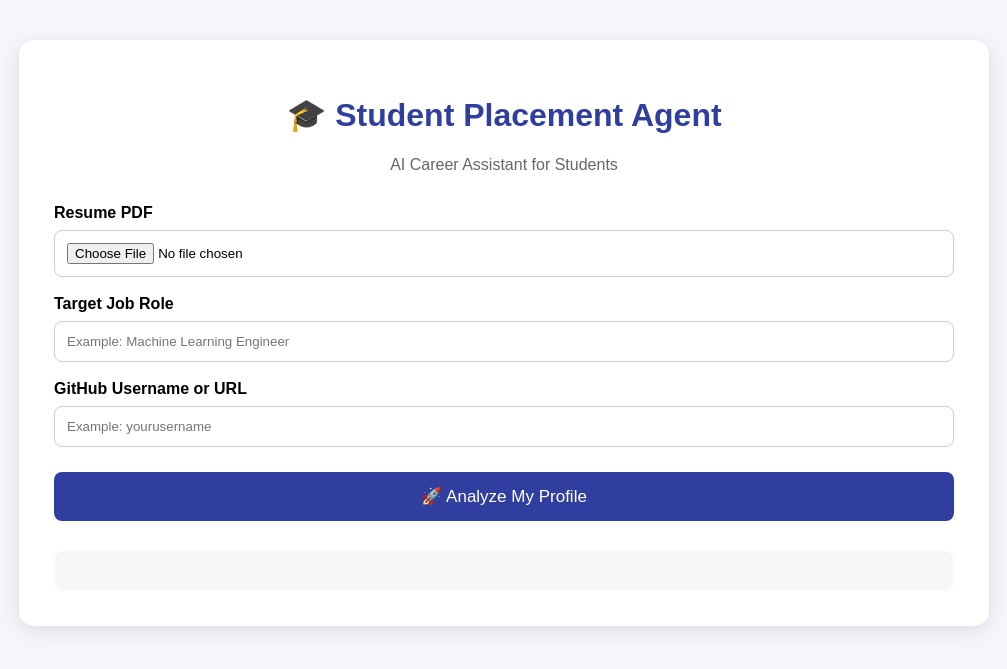
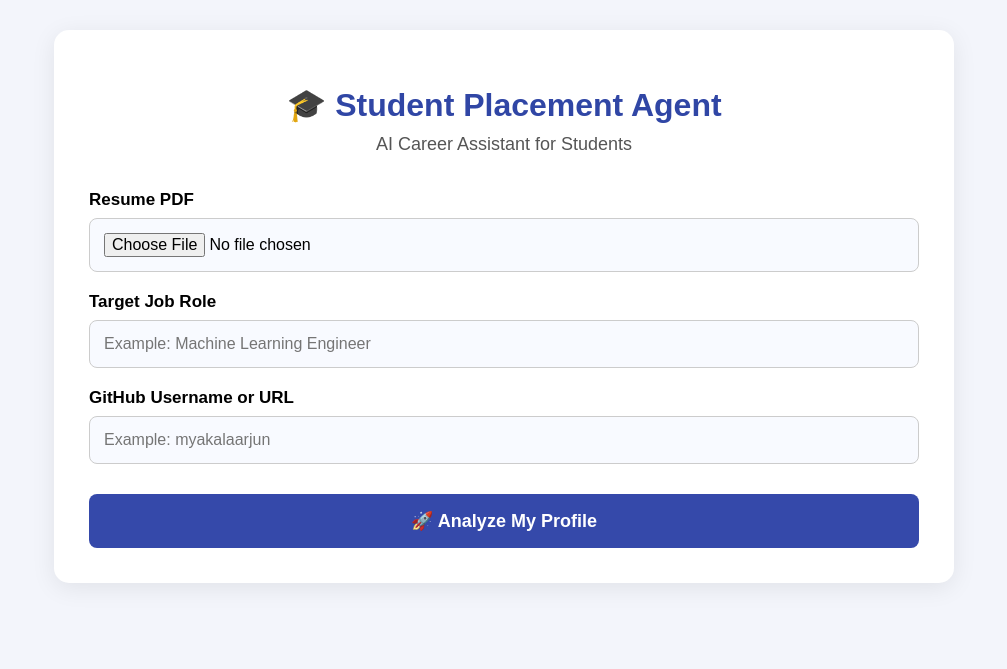
Before and after one commit to myakalaarjun/placement_agent, a FastAPI app: page / in a window 1280 px wide. Shown: the top 669 px of the page, without its empty margins (136-1143 px from the left). Run offline with FastAPI, Linux system fonts and the light colour scheme.

Commit message:
Update index.html

```diff
--- a/templates/index.html
+++ b/templates/index.html
@@ -1,83 +1,171 @@
 <!DOCTYPE html>
-<html>
+<html lang="en">
+
 <head>
+
+    <meta charset="UTF-8">
+
+    <meta name="viewport"
+          content="width=device-width, initial-scale=1.0">
+
     <title>Student Placement Agent</title>
 
     <style>
+
+        * {
+            box-sizing: border-box;
+        }
+
         body {
+            margin: 0;
             font-family: Arial, sans-serif;
-            background: #f4f6fb;
-            margin: 0;
-            padding: 40px;
+            background: #f3f5fb;
         }
 
         .container {
             max-width: 900px;
-            margin: auto;
+            margin: 30px auto;
             background: white;
             padding: 35px;
             border-radius: 15px;
-            box-shadow: 0 4px 20px rgba(0,0,0,0.1);
+            box-shadow: 0 5px 25px rgba(0,0,0,0.08);
         }
 
         h1 {
             text-align: center;
-            color: #303f9f;
+            color: #3046a5;
+            margin-bottom: 10px;
         }
 
         .subtitle {
             text-align: center;
-            color: #666;
-            margin-bottom: 30px;
+            color: #555;
+            margin-bottom: 35px;
+            font-size: 18px;
         }
 
         label {
             display: block;
-            margin-top: 18px;
             font-weight: bold;
+            margin-top: 20px;
+            margin-bottom: 8px;
+            font-size: 17px;
         }
 
-        input {
+        input[type="file"],
+        input[type="text"] {
+
             width: 100%;
-            padding: 12px;
-            margin-top: 8px;
-            box-sizing: border-box;
+
+            padding: 14px;
+
             border: 1px solid #ccc;
+
             border-radius: 8px;
+
+            font-size: 16px;
+
+            background: #f8faff;
         }
 
         button {
+
             width: 100%;
-            padding: 14px;
-            margin-top: 25px;
+
+            margin-top: 30px;
+
+            padding: 16px;
+
             border: none;
+
             border-radius: 8px;
-            background: #303f9f;
+
+            background: #3549aa;
+
             color: white;
-            font-size: 17px;
+
+            font-size: 18px;
+
+            font-weight: bold;
+
             cursor: pointer;
         }
 
         button:hover {
-            background: #202d80;
+            background: #26398f;
+        }
+
+        button:disabled {
+            background: #999;
+            cursor: not-allowed;
         }
 
         #loading {
+
             display: none;
+
             text-align: center;
+
             margin-top: 25px;
+
+            font-size: 17px;
+
             font-weight: bold;
+
+            color: #333;
+        }
+
+        #error {
+
+            display: none;
+
+            margin-top: 20px;
+
+            padding: 15px;
+
+            background: #ffe5e5;
+
+            color: #b00020;
+
+            border-radius: 8px;
         }
 
         #result {
+
+            display: none;
+
             margin-top: 30px;
-            padding: 20px;
-            background: #f7f7f7;
+
+            padding: 25px;
+
+            background: #f8f9ff;
+
             border-radius: 10px;
+
+            border: 1px solid #ddd;
+
             white-space: pre-wrap;
+
+            line-height: 1.6;
+
+            font-size: 16px;
         }
+
+        .result-title {
+
+            font-size: 24px;
+
+            font-weight: bold;
+
+            color: #3046a5;
+
+            margin-bottom: 20px;
+        }
+
     </style>
+
 </head>
+
 
 <body>
 
@@ -85,98 +173,275 @@
 
     <h1>🎓 Student Placement Agent</h1>
 
-    <p class="subtitle">
+    <div class="subtitle">
         AI Career Assistant for Students
-    </p>
+    </div>
 
-    <form id="agentForm">
 
-        <label>Resume PDF</label>
+    <!-- RESUME -->
+
+    <label>
+        Resume PDF
+    </label>
+
     <input
         type="file"
         id="resume"
         accept=".pdf"
-            required
     >
 
-        <label>Target Job Role</label>
+
+    <!-- ROLE -->
+
+    <label>
+        Target Job Role
+    </label>
+
     <input
         type="text"
         id="role"
         placeholder="Example: Machine Learning Engineer"
-            required
     >
 
-        <label>GitHub Username or URL</label>
+
+    <!-- GITHUB -->
+
+    <label>
+        GitHub Username or URL
+    </label>
+
     <input
         type="text"
         id="github_id"
-            placeholder="Example: yourusername"
-            required
+        placeholder="Example: myakalaarjun"
     >
 
-        <button type="submit">
+
+    <!-- BUTTON -->
+
+    <button
+        id="analyzeButton"
+        onclick="analyzeProfile()"
+    >
+
         🚀 Analyze My Profile
+
     </button>
 
-    </form>
+
+    <!-- LOADING -->
 
     <div id="loading">
-        🤖 Agent is analyzing your profile... Please wait.
-    </div>
 
-    <div id="result"></div>
+        🤖 Agent is analyzing your profile...
+        <br><br>
+        Please wait.
 
     </div>
 
+
+    <!-- ERROR -->
+
+    <div id="error"></div>
+
+
+    <!-- RESULT -->
+
+    <div id="result">
+
+        <div class="result-title">
+            🎯 Career Analysis
+        </div>
+
+        <div id="finalAnswer"></div>
+
+    </div>
+
+</div>
+
+
 <script>
 
-document.getElementById("agentForm").addEventListener("submit", async function(event) {
+async function analyzeProfile() {
 
-    event.preventDefault();
+    const resume =
+        document.getElementById("resume").files[0];
 
-    const resume = document.getElementById("resume").files[0];
-    const role = document.getElementById("role").value;
-    const github_id = document.getElementById("github_id").value;
+    const role =
+        document.getElementById("role").value.trim();
 
-    const loading = document.getElementById("loading");
-    const result = document.getElementById("result");
+    const github =
+        document.getElementById("github_id").value.trim();
+
+
+    // ============================================
+    // VALIDATION
+    // ============================================
+
+    if (!resume) {
+
+        alert("Please upload your resume PDF.");
+
+        return;
+    }
+
+
+    if (!role) {
+
+        alert("Please enter your target job role.");
+
+        return;
+    }
+
+
+    if (!github) {
+
+        alert("Please enter your GitHub username.");
+
+        return;
+    }
+
+
+    // ============================================
+    // UI
+    // ============================================
+
+    const button =
+        document.getElementById("analyzeButton");
+
+    const loading =
+        document.getElementById("loading");
+
+    const result =
+        document.getElementById("result");
+
+    const error =
+        document.getElementById("error");
+
+    const finalAnswer =
+        document.getElementById("finalAnswer");
+
+
+    button.disabled = true;
 
     loading.style.display = "block";
-    result.innerHTML = "";
+
+    result.style.display = "none";
+
+    error.style.display = "none";
+
+
+    // ============================================
+    // FORM DATA
+    // ============================================
 
     const formData = new FormData();
 
-    formData.append("resume", resume);
-    formData.append("role", role);
-    formData.append("github_id", github_id);
+    formData.append(
+        "resume",
+        resume
+    );
+
+    formData.append(
+        "role",
+        role
+    );
+
+    formData.append(
+        "github_id",
+        github
+    );
+
 
     try {
 
-        const response = await fetch("/analyze", {
+        // ========================================
+        // CALL BACKEND
+        // ========================================
+
+        const response = await fetch(
+            "/analyze",
+            {
                 method: "POST",
                 body: formData
-        });
+            }
+        );
 
-        const data = await response.json();
+
+        // ========================================
+        // READ RESPONSE
+        // ========================================
+
+        const data =
+            await response.json();
+
+
+        // ========================================
+        // CHECK ERROR
+        // ========================================
+
+        if (!response.ok) {
+
+            throw new Error(
+                data.detail ||
+                "Something went wrong."
+            );
+
+        }
+
+
+        // ========================================
+        // GET ONLY FINAL SYNTHESIS
+        // ========================================
+
+        const answer =
+            data.final_synthesis;
+
+
+        if (!answer) {
+
+            throw new Error(
+                "Agent did not return final output."
+            );
+
+        }
+
+
+        // ========================================
+        // SHOW ONLY FINAL ANSWER
+        // ========================================
+
+        finalAnswer.textContent =
+            answer;
+
+
+        result.style.display = "block";
+
+
+    }
+
+    catch (err) {
+
+        error.textContent =
+            "❌ Error: " + err.message;
+
+        error.style.display = "block";
+
+    }
+
+    finally {
 
         loading.style.display = "none";
 
-        result.textContent =
-            JSON.stringify(data, null, 2);
-
-    } catch (error) {
-
-        loading.style.display = "none";
-
-        result.textContent =
-            "Error: " + error;
+        button.disabled = false;
 
     }
 
-});
+}
 
 </script>
 
+
 </body>
+
 </html>
```
Lines whose indentation alone changed are shown as unchanged.
